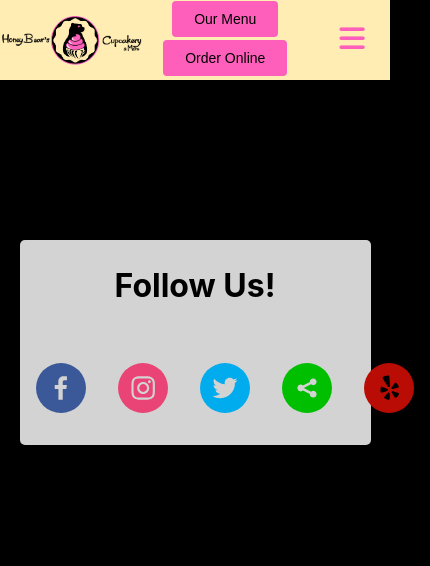
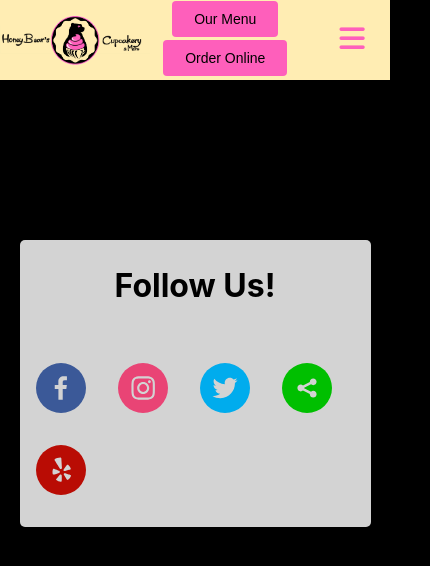
Before and after one commit to BrandonGreenOAB/HoneyBears, a React (Create React App) app: page /FollowUs in a window 390 px wide. Shown: the top 566 px of the page, 430 px wide, since content can reach past the window. Built offline with nearby package versions, Linux system fonts and the light colour scheme; a web font is replaced by a local one.

Commit message:
fixed mobile styling for Follow us page

```diff
--- a/src/Pages/FollowUs.css
+++ b/src/Pages/FollowUs.css
@@ -25,3 +25,13 @@
     margin-top: 10em;
     border-radius: 5px;
  }
+ @media screen and (max-width: 644px) {
+   .socialsIconContainer {
+      display: flex;
+      flex-wrap: wrap;
+      justify-content: flex-start;
+      margin-left: auto;
+      margin-right: auto;
+      padding-top: 2em;
+   }
+ }
```
